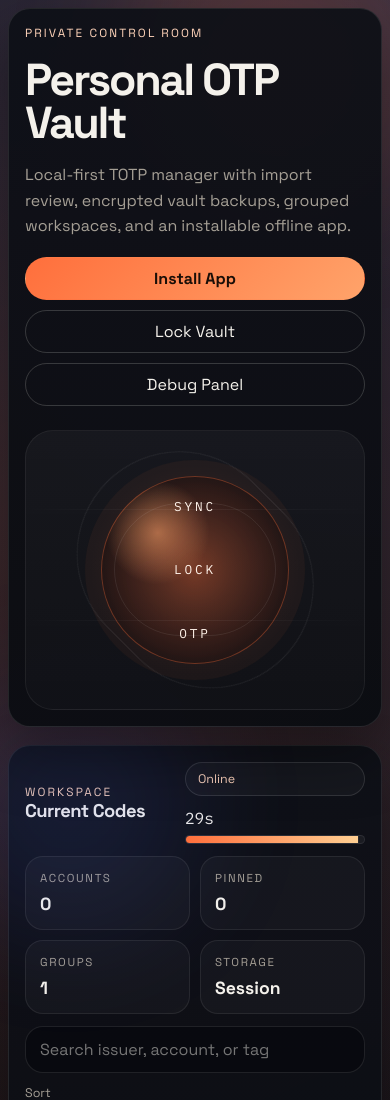
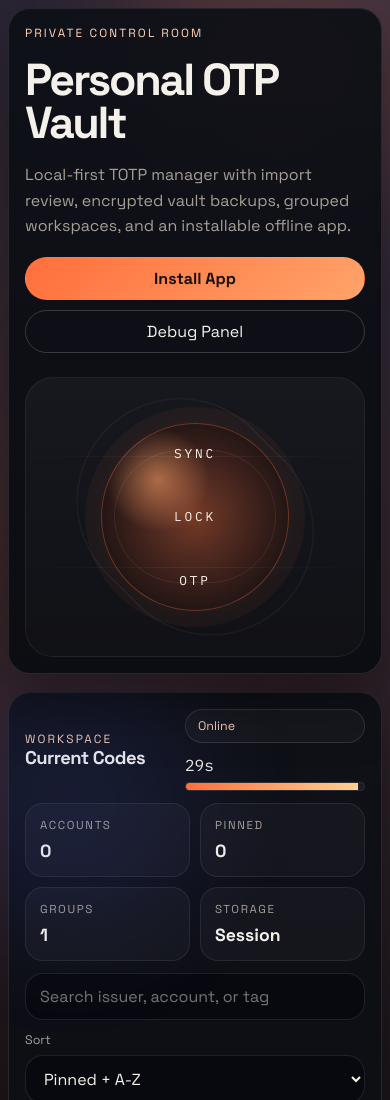
Before and after one commit to qkhalk/2fa, a browser extension: page index.html in a window 390 px wide. Shown: the top 1100 px of the page. Drawn offline with nearby package versions, Linux system fonts and the light colour scheme.

Commit message:
feat: improve state clarity for lock/encryption/storage
Enhance storage summary chip and lock button visibility:
- Storage summary chip now shows "(Locked)" suffix when vault is locked
- Lock button is now hidden when encryption is disabled (previously showed but only errored on click)
- Workspace toolbar heading changes from "Current Codes" to "Vault Locked" when encrypted vault is locked

This provides clearer visual feedback about vault state without requiring users to discover errors through interaction.

```diff
--- a/app.bundle.js
+++ b/app.bundle.js
@@ -485,6 +485,7 @@ var summaryTotal = document.getElementById("summary-total");
 var summaryPinned = document.getElementById("summary-pinned");
 var summaryGroups = document.getElementById("summary-groups");
 var summaryStorage = document.getElementById("summary-storage");
+var workspaceHeading = document.getElementById("workspace-heading");
 var bulkBar = document.getElementById("bulk-bar");
 var bulkSummary = document.getElementById("bulk-summary");
 var bulkTagInput = document.getElementById("bulk-tag-input");
@@ -607,6 +608,9 @@ function syncSettingsUI() {
   sortSelect.value = settings.sortBy;
   groupSelect.value = settings.groupBy;
   encryptionFields.classList.toggle("hidden", !settings.encrypt);
+  if (lockAppBtn) {
+    lockAppBtn.classList.toggle("hidden", !settings.encrypt);
+  }
 }
 function applyVisualSettings() {
   document.body.classList.toggle("blur-codes", settings.blurCodes);
@@ -618,7 +622,12 @@ function renderWorkspaceSummary() {
   summaryTotal.textContent = String(entries.length);
   summaryPinned.textContent = String(entries.filter((entry) => entry.pinned).length);
   summaryGroups.textContent = String(settings.groupBy === "none" ? 1 : Math.max(groups.length, 0));
-  summaryStorage.textContent = settings.persist ? settings.encrypt ? "Encrypted" : "Device" : "Session";
+  const isLocked = !unlockPanel.classList.contains("hidden") && settings.encrypt;
+  let storageText = settings.persist ? settings.encrypt ? "Encrypted" : "Device" : "Session";
+  if (isLocked) {
+    storageText += " (Locked)";
+  }
+  summaryStorage.textContent = storageText;
 }
 function renderConnectionState() {
   if (!offlineChip) return;
@@ -1013,7 +1022,11 @@ function renderEntries() {
   setOnboardingVisibility();
   renderWorkspaceSummary();
   renderConnectionState();
-  if (!unlockPanel.classList.contains("hidden") && settings.encrypt) {
+  const isLocked = !unlockPanel.classList.contains("hidden") && settings.encrypt;
+  if (workspaceHeading) {
+    workspaceHeading.textContent = isLocked ? "Vault Locked" : "Current Codes";
+  }
+  if (isLocked) {
     showEmptyState("Vault is locked. Unlock to view your codes.");
     return;
   }
--- a/index.html
+++ b/index.html
@@ -218,7 +218,7 @@
           <div class="toolbar-head">
             <div>
               <p class="eyebrow">workspace</p>
-              <h2>Current Codes</h2>
+              <h2 id="workspace-heading">Current Codes</h2>
             </div>
             <div class="workspace-status">
               <div class="workspace-chip" id="offline-chip">Online</div>
```
Also changed, not shown: app.js (+16 -2 lines).
